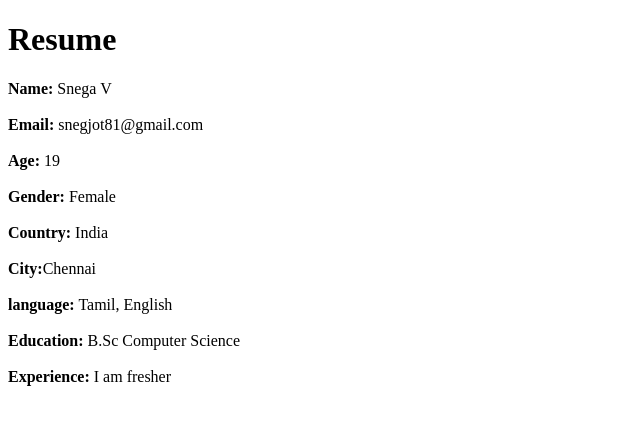
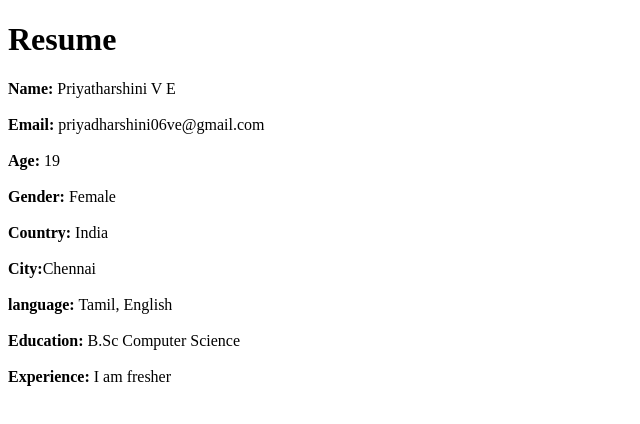
Before and after one commit to snega2006/Priyadharshini, a plain HTML site: page index1.html in a window 1280 px wide. Shown: the whole page, without its empty margins (0-640 px from the left). Drawn offline with Linux system fonts and the light colour scheme.

Commit message:
Update index1.html

```diff
--- a/index1.html
+++ b/index1.html
@@ -8,10 +8,10 @@
 <body>
    <h1>Resume</h1>
    <form>
-       <label><b>Name:</b> Snega V</label>
+       <label><b>Name:</b> Priyatharshini V E</label>
        <br><br>
 
-       <label><b>Email:</b> snegjot81@gmail.com</label>
+       <label><b>Email:</b> priyadharshini06ve@gmail.com</label>
        <br><br>
 
        <label><b>Age:</b> 19</label>
```
